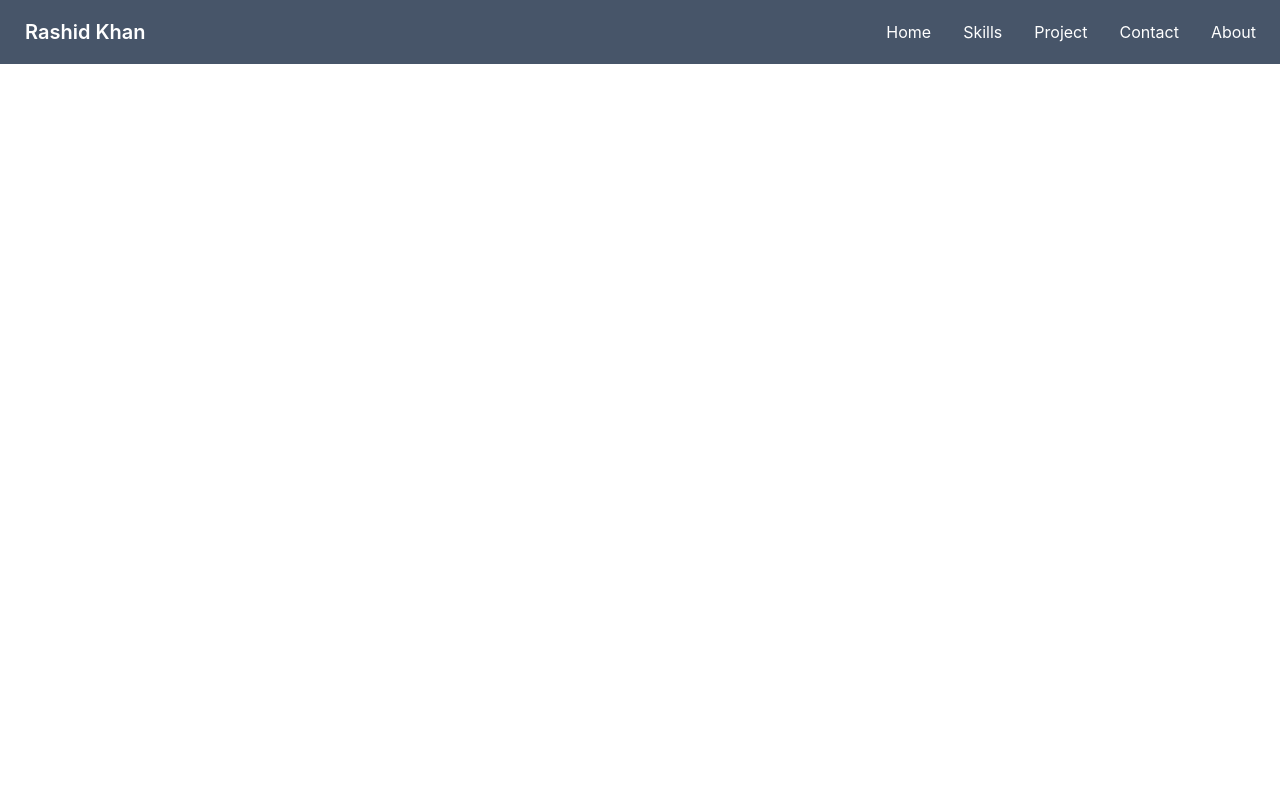
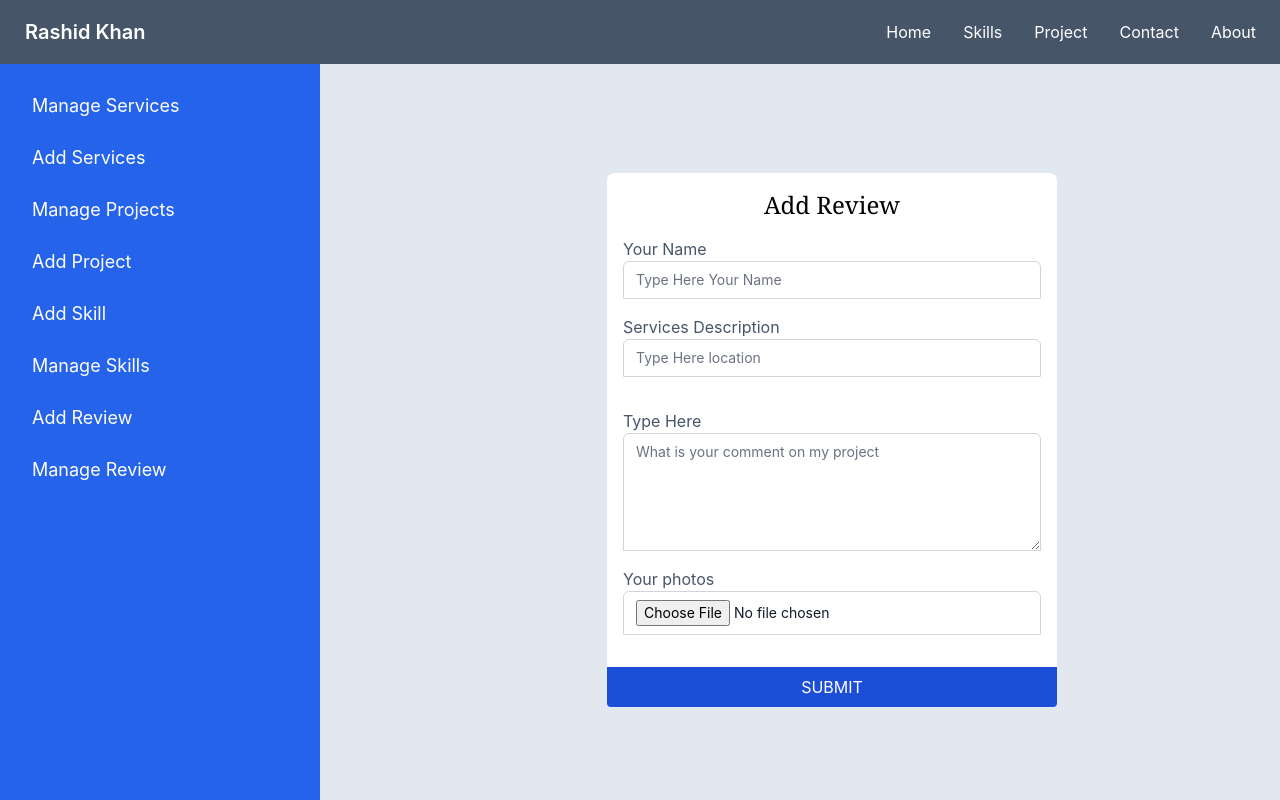
Before and after one commit to abdur-rashid-khan/portfolio, a React (Create React App) app: page /admin-rk/add-review in a window 1280 px wide. Built offline with nearby package versions, Linux system fonts and the light colour scheme.

Commit message:
change same code

```diff
--- a/src/App.js
+++ b/src/App.js
@@ -10,6 +10,8 @@ import ManageServices from './components/DashBoard/ManageServices/ManageServices
 import ManageProjects from './components/DashBoard/ManageProjects/ManageProjects';
 import SkillsPost from './components/DashBoard/SkillsPost/SkillsPost';
 import ManageSkills from './components/DashBoard/ManageSkills/ManageSkills';
+import AddReview from './components/DashBoard/Review/AddReview';
+import ManageReview from './components/DashBoard/Review/ManageReview';
 
 function App() {
   return (
@@ -17,6 +19,7 @@ function App() {
       <Header></Header>
       <Routes>
         <Route path="/" element={<Home />} />
+        <Route path="/home" element={<Home />} />
         <Route path="/admin-rk" element={<DashBoard />} >
           <Route index path='/admin-rk' element={
             <ManageServices></ManageServices>
@@ -36,6 +39,12 @@ function App() {
           <Route path='/admin-rk/manage-skills' element={
             <ManageSkills></ManageSkills>
           }></Route>
+          <Route path='/admin-rk/add-review' element={
+            <AddReview></AddReview>
+          }></Route>
+          <Route path='/admin-rk/manage-review' element={
+            <ManageReview></ManageReview>
+          }></Route>
         </Route>
       </Routes>
     </>
--- a/src/components/BestProjects/BestProjects.js
+++ b/src/components/BestProjects/BestProjects.js
@@ -14,8 +14,7 @@ const BestProjects = () => {
       .then(data => setProjects(data))
   }, [])
   return (
-    <div>
-      <section className='py-6'>
+      <section className='py-6' id='project'>
         <div className="container mx-auto px-2">
           <div className="header flex items-center justify-between py-4">
             <h1 className='text-3xl font-serif font-semibold text-slate-800'>Best Projects</h1>
@@ -28,7 +27,6 @@ const BestProjects = () => {
           </div>
         </div>
       </section>
-    </div>
   );
 };
 
--- a/src/components/Contact/Contact.js
+++ b/src/components/Contact/Contact.js
@@ -4,7 +4,7 @@ import { Link } from "react-router-dom";
 
 const Contact = () => {
   return (
-    <section className='container mx-auto py-8 px-4'>
+    <section className='container mx-auto py-8 px-4' id='contact'>
       <div className="mt-10 sm:mt-0 grid grid-cols-1 md:grid-cols-2 items-center gap-4">
         <div className="visible md:hidden" data-aos="fade-up" data-aos-easing="ease-in-out" data-aos-duration="2000">
           <div className="text-start">
@@ -15,7 +15,7 @@ const Contact = () => {
         </div>
         <div className="m-auto bg-slate-300 rounded shadow" id='contactForm' data-aos="fade-up" data-aos-easing="ease-in-out" data-aos-duration="2000">
           <div className="mt-5 md:mt-0 md:col-span-2">
-            <form method="POST">
+            <form action='https://formspree.io/f/mvolnlkq' method="POST">
               <div className="shadow overflow-hidden sm:rounded-md">
                 <div className="px-4 py-5  sm:p-6">
                   <div className="">
--- a/src/components/DashBoard/DashBoard.js
+++ b/src/components/DashBoard/DashBoard.js
@@ -13,9 +13,9 @@ const DashBoard = () => {
 					<input id="open-dashboard-menu" type="checkbox" className="drawer-toggle" />
 					<div className="drawer-content  flex flex-col bg-slate-200">
 						{/* <!-- Page content here --> */}
-					<div className="text-left mt-4 ">
+						<div className="text-left mt-4" style={{zIndex:'1111111'}}>
 							<label htmlFor="open-dashboard-menu" className="w-10 rounded h-10 inline-block cursor-pointer bg-blue-500 hover:bg-blue-800 text-white lg:hidden"><span>
-							<img className='w-full' src={menu} alt="" />
+								<img className='w-full z-20' src={menu} alt="" />
 							</span> </label>
 						</div>
 						<div className="text-center ">
@@ -38,6 +38,8 @@ const DashBoard = () => {
 							<li className='py-1 text-lg hover:text-black rounded'><Link className='py-2 capitalize' to={'/admin-rk/project-add'}>Add Project</Link></li>
 							<li className='py-1 text-lg hover:text-black rounded'><Link className='py-2 ' to={'/admin-rk/add-skill'}>Add Skill</Link></li>
 							<li className='py-1 text-lg hover:text-black rounded'><Link className='py-2 ' to={'/admin-rk/manage-skills'}>Manage Skills</Link></li>
+							<li className='py-1 text-lg hover:text-black rounded'><Link className='py-2 ' to={'/admin-rk/add-review'}>Add Review</Link></li>
+							<li className='py-1 text-lg hover:text-black rounded'><Link className='py-2 ' to={'/admin-rk/manage-review'}>Manage Review</Link></li>
 						</ul>
 					</div>
 				</div>
--- /dev/null
+++ b/src/components/DashBoard/Review/AddReview.js
@@ -0,0 +1,107 @@
+import React from 'react';
+import { useForm } from "react-hook-form";
+import Swal from 'sweetalert2';
+
+const AddReview = () => {
+  const { register, handleSubmit, reset, formState: { errors } } = useForm();
+  const onSubmit = data => {
+    console.log(data);
+  }
+  return (
+    <div>
+      <div id="services-content" className='rounded'>
+        <div className="text-center">
+          <h1 className="text-2xl font-serif pt-4" >Add Review</h1>
+        </div>
+        <form onSubmit={handleSubmit(onSubmit)}>
+          <div className="p-4">
+            <div>
+              <label htmlFor="name" className="text-slate-600">Your Name</label>
+              <input id="name" name="name" type="text" className="appearance-none rounded-none relative block w-full px-3 py-2 border border-gray-300 placeholder-gray-500 text-gray-900 rounded-t-md focus:outline-none focus:ring-indigo-500 focus:border-indigo-500 focus:z-10 sm:text-sm" placeholder="Type Here Your Name "
+                {...register("name", {
+                  required: {
+                    value: true,
+                    message: "please type name",
+                  },
+                }
+                )}
+              />
+              <label className="">
+                {errors.name?.type === "required" && (
+                  <span className="text-red-500 text-sm pt-2 capitalize">
+                    {errors.name.message}
+                  </span>
+                )}
+              </label>
+            </div>
+            <div className='py-4'>
+              <label htmlFor="location" className="text-slate-600">Services Description</label>
+              <input id="location" name="location" type="text" className="appearance-none rounded-none relative block w-full px-3 py-2 border border-gray-300 placeholder-gray-500 text-gray-900 rounded-t-md focus:outline-none focus:ring-indigo-500 focus:border-indigo-500 focus:z-10 sm:text-sm" placeholder="Type Here location "
+
+                {...register("location", {
+                  required: {
+                    value: true,
+                    message: "please type your location",
+                  },
+
+                }
+                )}
+              />
+              <label className="">
+                {errors.location?.type === "required" && (
+                  <span className="text-red-500 text-sm pt-2 capitalize">
+                    {errors.location.message}
+                  </span>
+                )}
+              </label>
+            </div>
+            <div className='py-4'>
+              <label htmlFor="review" className="text-slate-600">Type Here</label>
+              <textarea id="review" name="review" type="text" className="appearance-none rounded-none relative block w-full px-3 py-2 border border-gray-300 placeholder-gray-500 text-gray-900 rounded-t-md focus:outline-none focus:ring-indigo-500 focus:border-indigo-500 focus:z-10 sm:text-sm" placeholder="What is your comment on my project"
+                cols="30" rows="5"
+                {...register("review", {
+                  required: {
+                    value: true,
+                    message: "please type  review",
+                  },
+
+                }
+                )}
+              />
+              <label className="">
+                {errors.review?.type === "required" && (
+                  <span className="text-red-500 text-sm pt-2 capitalize">
+                    {errors.review.message}
+                  </span>
+                )}
+              </label>
+            </div>
+            <div className='pb-4'>
+              <label htmlFor="image" className="text-slate-600">Your photos</label>
+              <input id="image" name="image" type="file" className="appearance-none rounded-none relative block w-full px-3 py-2 border border-gray-300 placeholder-gray-500 text-gray-900 rounded-t-md focus:outline-none focus:ring-indigo-500 focus:border-indigo-500 focus:z-10 sm:text-sm" placeholder="Type Here Services photos "
+                {...register("image", {
+                  required: {
+                    value: true,
+                    message: "enter your photos",
+                  },
+
+                }
+                )}
+              />
+              <label className="">
+                {errors.image?.type === "required" && (
+                  <span className="text-red-500 text-sm pt-2 capitalize">
+                    {errors.image.message}
+                  </span>
+                )}
+              </label>
+            </div>
+          </div>
+          <button className='uppercase bg-blue-700 w-full py-2 text-white hover:bg-blue-600 rounded-b'>submit</button>
+        </form>
+      </div>
+    </div>
+  );
+};
+
+export default AddReview;
--- /dev/null
+++ b/src/components/DashBoard/Review/ManageReview.js
@@ -0,0 +1,11 @@
+import React from 'react';
+
+const ManageReview = () => {
+  return (
+    <div>
+      <h1>this is manage review page</h1>
+    </div>
+  );
+};
+
+export default ManageReview;
--- a/src/components/DashBoard/Upload/Upload.css
+++ b/src/components/DashBoard/Upload/Upload.css
@@ -6,14 +6,33 @@
   position: absolute;
   top: 50%;
   left: 50%;
-  transform: translate(-13%,-50%);
-  -webkit-transform: translate(-13%,-50%);
-  -moz-transform: translate(-13%,-50%);
-  -ms-transform: translate(-13%,-50%);
-  -o-transform: translate(-13%,-50%);
+  transform: translate(-50%,-50%);
+  -webkit-transform: translate(-50%,-50%);
+  -moz-transform: translate(-50%,-50%);
+  -ms-transform: translate(-50%,-50%);
+  -o-transform: translate(-50%,-50%);
   border-radius: .5rem;
   -webkit-border-radius: .5rem;
   -moz-border-radius: .5rem;
   -ms-border-radius: .5rem;
   -o-border-radius: .5rem;
 }
+@media only screen and (max-width:570px) {
+  #services-content{
+    width: 90%;
+  }
+}
+
+
+@media only screen and (min-width:1024px) {
+  #services-content{
+    width: 450px;
+    top: 55%;
+    left: 65%;
+    transform: translate(-50%,-50%);
+    -webkit-transform: translate(-50%,-50%);
+    -moz-transform: translate(-50%,-50%);
+    -ms-transform: translate(-50%,-50%);
+    -o-transform: translate(-50%,-50%);
+}
+}
--- a/src/components/Footer/Footer.js
+++ b/src/components/Footer/Footer.js
@@ -4,7 +4,7 @@ import { Link } from "react-router-dom";
 const Footer = () => {
   return (
     <footer className="footer container mx-auto p-10 bg-base-200 text-base-content">
-      <div data-aos="fade-up" data-aos-easing="ease-in-out" data-aos-duration="1000">
+      <div>
         <svg width="50" height="50" viewBox="0 0 24 24" xmlns="http://www.w3.org/2000/svg" fillRule="evenodd" clipRule="evenodd" className="fill-current"><path d="M22.672 15.226l-2.432.811.841 2.515c.33 1.019-.209 2.127-1.23 2.456-1.15.325-2.148-.321-2.463-1.226l-.84-2.518-5.013 1.677.84 2.517c.391 1.203-.434 2.542-1.831 2.542-.88 0-1.601-.564-1.86-1.314l-.842-2.516-2.431.809c-1.135.328-2.145-.317-2.463-1.229-.329-1.018.211-2.127 1.231-2.456l2.432-.809-1.621-4.823-2.432.808c-1.355.384-2.558-.59-2.558-1.839 0-.817.509-1.582 1.327-1.846l2.433-.809-.842-2.515c-.33-1.02.211-2.129 1.232-2.458 1.02-.329 2.13.209 2.461 1.229l.842 2.515 5.011-1.677-.839-2.517c-.403-1.238.484-2.553 1.843-2.553.819 0 1.585.509 1.85 1.326l.841 2.517 2.431-.81c1.02-.33 2.131.211 2.461 1.229.332 1.018-.21 2.126-1.23 2.456l-2.433.809 1.622 4.823 2.433-.809c1.242-.401 2.557.484 2.557 1.838 0 .819-.51 1.583-1.328 1.847m-8.992-6.428l-5.01 1.675 1.619 4.828 5.011-1.674-1.62-4.829z"></path></svg>
         <strong>Abdur Rashid khan</strong>
         <p>Lorem ipsum dolor sit amet </p>
@@ -16,13 +16,13 @@ const Footer = () => {
         <a className="link link-hover">Web Developer</a>
         <a className="link link-hover">logo Create</a>
       </div> */}
-      <div data-aos="fade-up" data-aos-easing="ease-in-out" data-aos-duration="1500">
+      <div >
         <span className="font-serif font-bold uppercase text-slate-300">connect with social</span>
         <Link to='https://www.facebook.com/profile.php?id=100026716455859' className="link link-hover">Facebook</Link>
         <Link to='https://www.linkedin.com/in/abdur-rashid-khan-811485241/' className="link link-hover">Linkedin</Link>
         <strong className="link link-hover">email : abdurrashidkhan10@gmail.com</strong>
       </div>
-      <div data-aos="fade-up" data-aos-easing="ease-in-out" data-aos-duration="2000">
+      <div>
         <span className="font-serif font-bold uppercase text-slate-300">Legal</span>
         <a className="link link-hover">Terms of use</a>
         <a className="link link-hover">Privacy policy</a>
--- a/src/components/Header/Header.js
+++ b/src/components/Header/Header.js
@@ -13,7 +13,7 @@ const Header = () => {
             </label>
             <ul tabIndex="0" className="menu menu-compact dropdown-content mt-3 p-2 shadow bg-base-100 rounded-box w-52">
               <li><Link className='text-white' to='/'>Home</Link></li>
-              <li><Link className='text-white' to='/skills'>Skills</Link></li>
+              <li><Link className='text-white' to='#'>Skills</Link></li>
               <li><Link className='text-white' to='/project'>Project</Link></li>
               <li><Link className='text-white' to='/contact'>Contact</Link></li>
               <li><Link className='text-white' to='/about'>About</Link></li>
@@ -26,8 +26,8 @@ const Header = () => {
         </div>
         <div className="navbar-end hidden md:flex">
           <ul className="menu menu-horizontal p-0">
-            <li><Link className='text-white' to='/'>Home</Link></li>
-            <li><Link className='text-white' to='/skills'>Skills</Link></li>
+            <li><Link className='text-white' to='/home'>Home</Link></li>
+            <li><Link className='text-white' to='#'>Skills</Link></li>
             <li><Link className='text-white' to='/project'>Project</Link></li>
             <li><Link className='text-white' to='/contact'>Contact</Link></li>
             <li><Link className='text-white' to='/about'>About</Link></li>
--- a/src/components/Skills/Skills.js
+++ b/src/components/Skills/Skills.js
@@ -15,7 +15,7 @@ const Skills = () => {
   // const [valueEnd, setValueEnd] = React.useState(66);
 
   return (
-    <section className="container mx-auto px-2 py-8">
+    <section id="skills" className="container mx-auto px-2 py-8">
       <div className="">
       <h1 className="text-3xl font-serif text-slate-800 font-semibold">Skills </h1>
       </div>
--- a/src/components/SummaryTotalProjects/SummaryTotalProjects.js
+++ b/src/components/SummaryTotalProjects/SummaryTotalProjects.js
@@ -3,7 +3,7 @@ import CountUp from 'react-countup';
 
 const SummaryTotalProjects = () => {
   return (
-    <div className='container mx-auto px-2 py-8'>
+    <section className='container mx-auto px-2 py-8'>
       <div className="grid gap-5 grid-cols-1 sm:grid-cols-2 md:grid-cols-2 lg:grid-cols-4 items-center justify-center justify-items-center">
       <div className="text-center bg-white w-full h-auto border-r py-20 rounded shadow-2xl border" data-aos="fade-up" data-aos-easing="ease-in-out" data-aos-duration="1000" >
       <CountUp
@@ -54,7 +54,7 @@ const SummaryTotalProjects = () => {
       <h1 className='capitalize text-xl font-serif '>team member</h1>
       </div>
       </div>
-    </div>
+    </section>
   );
 };
 
```
Also changed, not shown: src/components/Slider/Slider.js (+3 -19 lines). Lines whose indentation alone changed are shown as unchanged.
